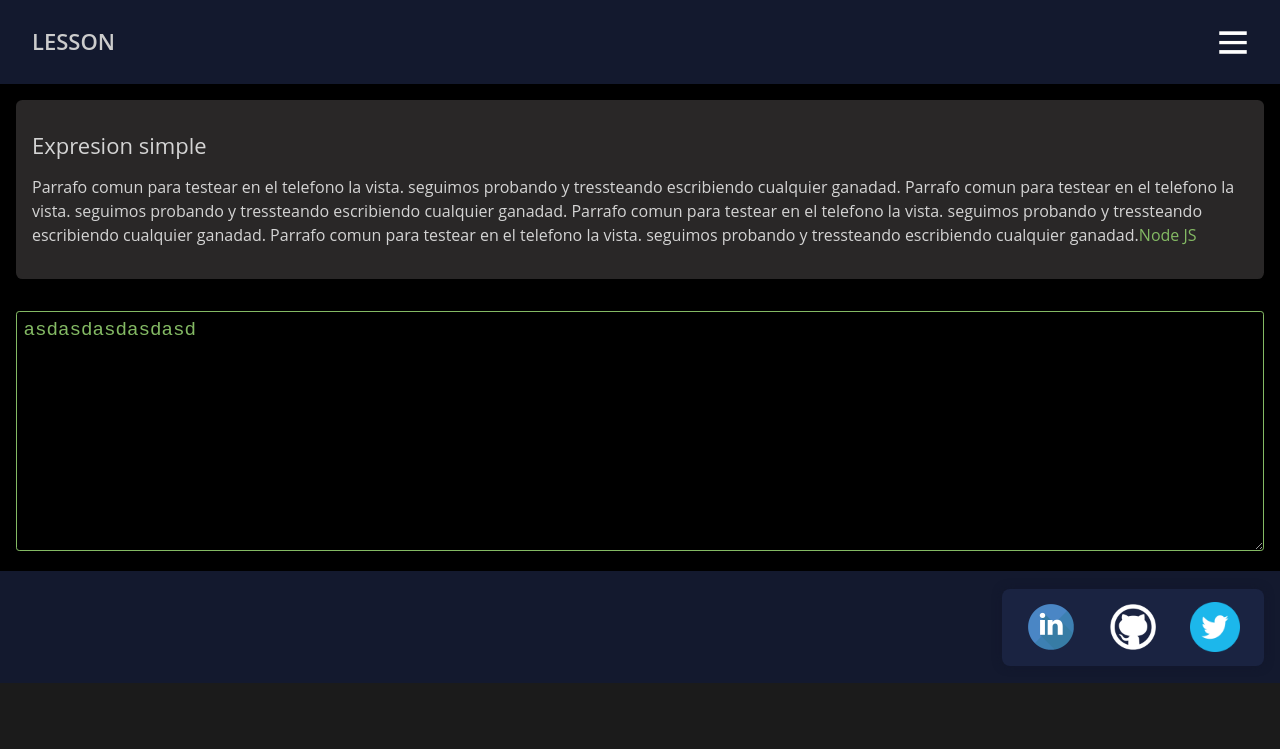
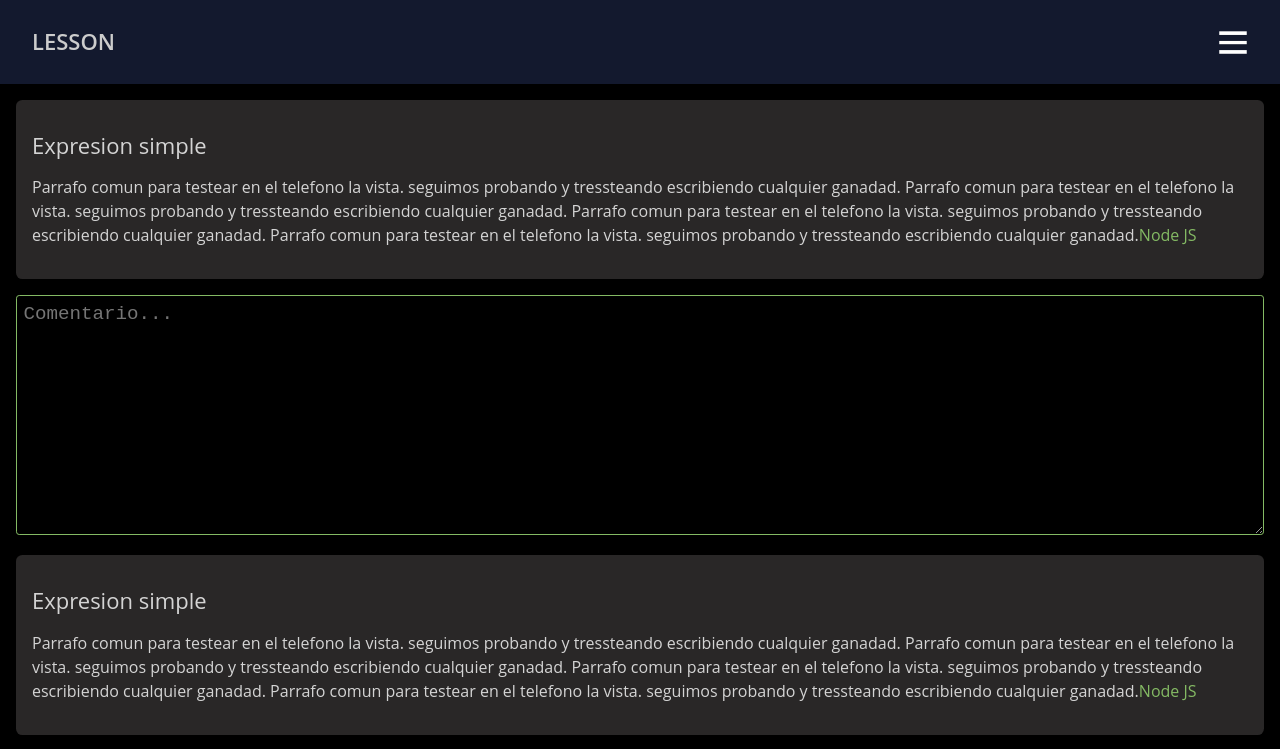
Before and after one commit to Mariano-Ryser/SAP-front, a Next.js app: page / in a window 1280 px wide. Shown: the top 749 px of the page. Built offline with nearby package versions, Linux system fonts and the light colour scheme.

Commit message:
tutankamon

```diff
--- a/pages/index.js
+++ b/pages/index.js
@@ -22,8 +22,25 @@ export default function Home() {
             <a>Node JS</a>
           </p>
         </article>
-        <textarea className='text-area'>
-          asdasdasdasdasd
+        <textarea className='text-area' placeholder='Comentario...'>
+
+        </textarea>
+        <br></br>
+        <article className='article'>
+          <h1>Expresion simple</h1>
+          <p>Parrafo comun para testear en el telefono la vista.
+            seguimos probando y tressteando escribiendo cualquier ganadad.
+            Parrafo comun para testear en el telefono la vista.
+            seguimos probando y tressteando escribiendo cualquier ganadad.
+            Parrafo comun para testear en el telefono la vista.
+            seguimos probando y tressteando escribiendo cualquier ganadad.
+            Parrafo comun para testear en el telefono la vista.
+            seguimos probando y tressteando escribiendo cualquier ganadad.
+            <a>Node JS</a>
+          </p>
+        </article>
+        <textarea className='text-area' placeholder='Comentario...'>
+
         </textarea>
       </article>
       <style jsx>
--- a/styles/globals.css
+++ b/styles/globals.css
@@ -28,7 +28,7 @@ p{font: 400 16px/1.5 "Source Sans Pro", "Open Sans", Roboto, "San Francisco", He
   width: 100%;
   margin:auto;
   padding: 1rem;
-  margin-bottom: 2rem;
+  margin-bottom: 1rem;
   background-color: rgb(41, 39, 39);
 }
 .text-area{
@@ -37,11 +37,9 @@ p{font: 400 16px/1.5 "Source Sans Pro", "Open Sans", Roboto, "San Francisco", He
   font-size:1.2rem;
   width:100%;
   border-radius:0.2rem;
+  margin-bottom: 1rem;
   color: #84ba64;
   border-color: #84ba64;
   padding: 0.4rem;
   height: 15rem;
 }
-textarea:invalid {
-  border: 2px dashed red;
-}
```
